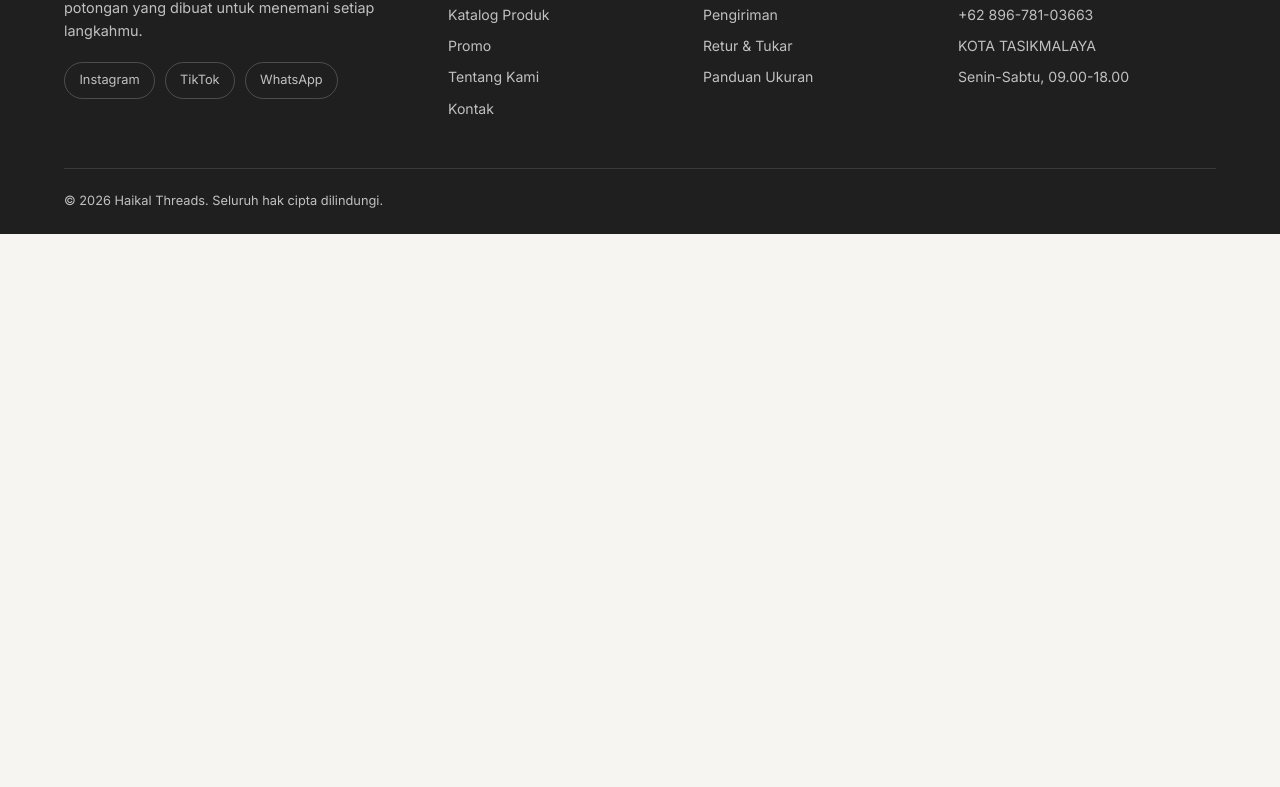
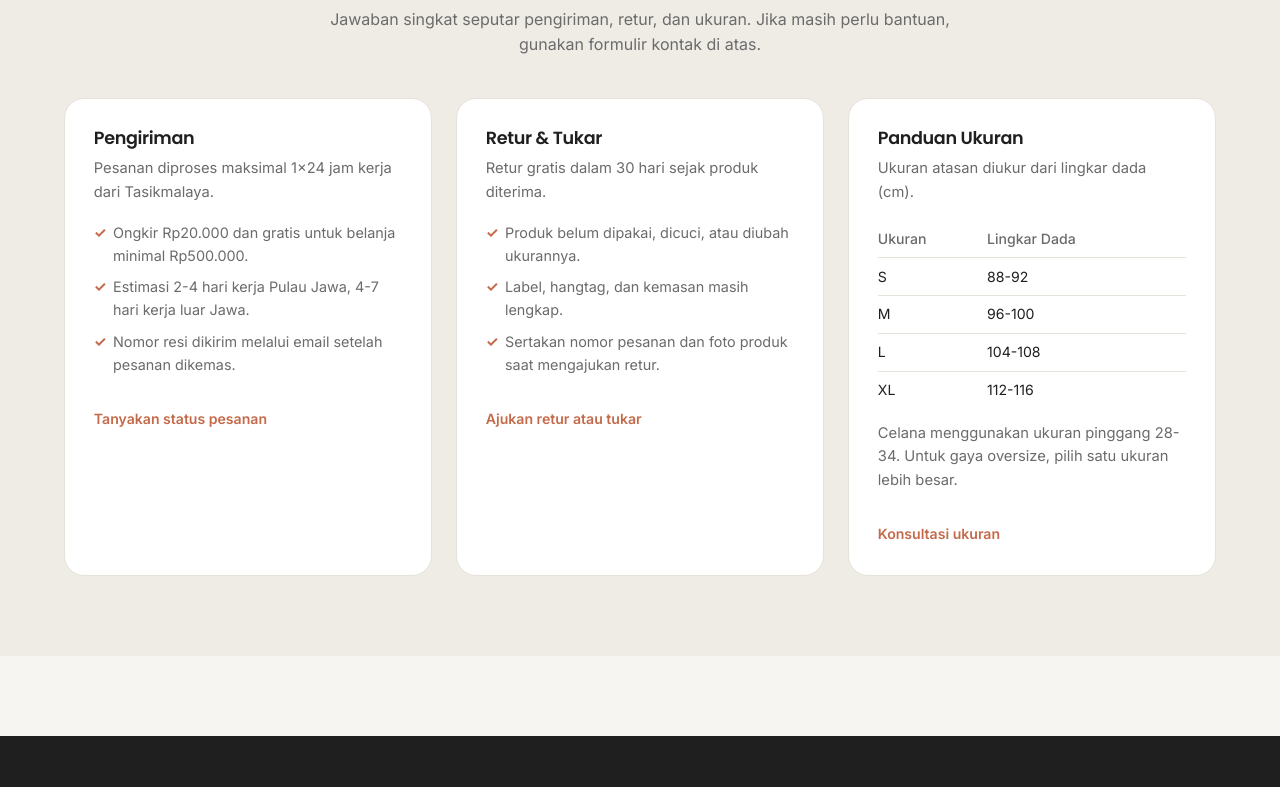
Before and after one commit to Haikal281718/ecommerce_haikal, a plain HTML site: page kontak.html in a window 1280 px wide. Shown: the part 1612-2399 px from the top of the page. Before the commit the page ends 1846 px from the top, so only its background shows below. Drawn offline with Linux system fonts and the light colour scheme.

Commit message:
commit pertama

```diff
--- a/css/responsive.css
+++ b/css/responsive.css
@@ -66,6 +66,10 @@
   }
 
   .haikal_kontak_grid {
+    grid-template-columns: 1fr;
+  }
+
+  .haikal_bantuan_grid {
     grid-template-columns: 1fr;
   }
 }
--- a/css/style.css
+++ b/css/style.css
@@ -1780,6 +1780,96 @@ ul {
   filter: grayscale(0.15);
 }
 
+.haikal_bantuan_grid {
+  display: grid;
+  grid-template-columns: repeat(3, 1fr);
+  gap: 1.5rem;
+}
+
+.haikal_bantuan_kartu {
+  scroll-margin-top: 96px;
+  padding: 1.8rem;
+  border: 1px solid var(--haikal_garis);
+  border-radius: 20px;
+  background: #fff;
+}
+
+.haikal_bantuan_kartu h3 {
+  margin-bottom: 0.6rem;
+  font-size: 1.1rem;
+}
+
+.haikal_bantuan_kartu > p {
+  margin-bottom: 1rem;
+  color: var(--haikal_abu);
+  font-size: 0.92rem;
+}
+
+.haikal_bantuan_list {
+  display: grid;
+  gap: 0.55rem;
+  margin-bottom: 1.1rem;
+  font-size: 0.9rem;
+}
+
+.haikal_bantuan_list li {
+  position: relative;
+  padding-left: 1.2rem;
+  color: var(--haikal_abu);
+}
+
+.haikal_bantuan_list li::before {
+  content: "\2713";
+  position: absolute;
+  left: 0;
+  color: var(--haikal_terracotta);
+  font-weight: 700;
+}
+
+.haikal_bantuan_tabel {
+  width: 100%;
+  border-collapse: collapse;
+  font-size: 0.88rem;
+}
+
+.haikal_bantuan_tabel th,
+.haikal_bantuan_tabel td {
+  padding: 0.45rem 0;
+  border-bottom: 1px solid var(--haikal_garis);
+  text-align: left;
+}
+
+.haikal_bantuan_tabel th {
+  color: var(--haikal_abu);
+  font-weight: 500;
+}
+
+.haikal_bantuan_tabel tr:last-child td {
+  border-bottom: none;
+}
+
+.haikal_bantuan_catatan {
+  margin: 0.8rem 0 0;
+  color: var(--haikal_abu);
+  font-size: 0.82rem;
+}
+
+.haikal_bantuan_cta {
+  display: inline-block;
+  margin-top: 0.9rem;
+  font-size: 0.88rem;
+  font-weight: 600;
+  color: var(--haikal_terracotta);
+}
+
+.haikal_bantuan_cta:hover {
+  text-decoration: underline;
+}
+
+#haikal_form_kontak {
+  scroll-margin-top: 96px;
+}
+
 a:focus-visible,
 button:focus-visible,
 input:focus-visible,
--- a/kontak.html
+++ b/kontak.html
@@ -128,6 +128,55 @@
         </div>
       </div>
     </section>
+
+    <section id="haikal_bantuan" class="haikal_bagian haikal_bagian_krem" aria-labelledby="haikal_bantuan_judul">
+      <div class="haikal_container">
+        <div class="haikal_judul_bagian">
+          <p class="haikal_eyebrow">Pusat Bantuan</p>
+          <h2 id="haikal_bantuan_judul">Informasi cepat sebelum menghubungi kami</h2>
+          <p>Jawaban singkat seputar pengiriman, retur, dan ukuran. Jika masih perlu bantuan, gunakan formulir kontak di atas.</p>
+        </div>
+        <div class="haikal_bantuan_grid">
+          <article id="haikal_pengiriman" class="haikal_bantuan_kartu">
+            <h3>Pengiriman</h3>
+            <p>Pesanan diproses maksimal 1x24 jam kerja dari Tasikmalaya.</p>
+            <ul class="haikal_bantuan_list">
+              <li>Ongkir Rp20.000 dan gratis untuk belanja minimal Rp500.000.</li>
+              <li>Estimasi 2-4 hari kerja Pulau Jawa, 4-7 hari kerja luar Jawa.</li>
+              <li>Nomor resi dikirim melalui email setelah pesanan dikemas.</li>
+            </ul>
+            <a class="haikal_bantuan_cta" href="#haikal_form_kontak">Tanyakan status pesanan</a>
+          </article>
+          <article id="haikal_retur" class="haikal_bantuan_kartu">
+            <h3>Retur &amp; Tukar</h3>
+            <p>Retur gratis dalam 30 hari sejak produk diterima.</p>
+            <ul class="haikal_bantuan_list">
+              <li>Produk belum dipakai, dicuci, atau diubah ukurannya.</li>
+              <li>Label, hangtag, dan kemasan masih lengkap.</li>
+              <li>Sertakan nomor pesanan dan foto produk saat mengajukan retur.</li>
+            </ul>
+            <a class="haikal_bantuan_cta" href="#haikal_form_kontak">Ajukan retur atau tukar</a>
+          </article>
+          <article id="haikal_ukuran" class="haikal_bantuan_kartu">
+            <h3>Panduan Ukuran</h3>
+            <p>Ukuran atasan diukur dari lingkar dada (cm).</p>
+            <table class="haikal_bantuan_tabel">
+              <thead>
+                <tr><th scope="col">Ukuran</th><th scope="col">Lingkar Dada</th></tr>
+              </thead>
+              <tbody>
+                <tr><td>S</td><td>88-92</td></tr>
+                <tr><td>M</td><td>96-100</td></tr>
+                <tr><td>L</td><td>104-108</td></tr>
+                <tr><td>XL</td><td>112-116</td></tr>
+              </tbody>
+            </table>
+            <p class="haikal_bantuan_catatan">Celana menggunakan ukuran pinggang 28-34. Untuk gaya oversize, pilih satu ukuran lebih besar.</p>
+            <a class="haikal_bantuan_cta" href="#haikal_form_kontak">Konsultasi ukuran</a>
+          </article>
+        </div>
+      </div>
+    </section>
   </main>
 
   <footer id="haikal_footer" class="haikal_footer">
@@ -156,9 +205,9 @@
           <h3 class="haikal_footer_judul">Bantuan</h3>
           <div class="haikal_footer_tautan">
             <a href="keranjang.html">Keranjang</a>
-            <a href="kontak.html">Pengiriman</a>
-            <a href="kontak.html">Retur &amp; Tukar</a>
-            <a href="kontak.html">Panduan Ukuran</a>
+            <a href="kontak.html#haikal_pengiriman">Pengiriman</a>
+            <a href="kontak.html#haikal_retur">Retur &amp; Tukar</a>
+            <a href="kontak.html#haikal_ukuran">Panduan Ukuran</a>
           </div>
         </div>
         <div>
```
Also changed, not shown: detail-produk.html (+3 -3 lines), index.html (+3 -3 lines), keranjang.html (+3 -3 lines), produk.html (+3 -3 lines), promo.html (+3 -3 lines), tentang.html (+3 -3 lines), 2 other files.
